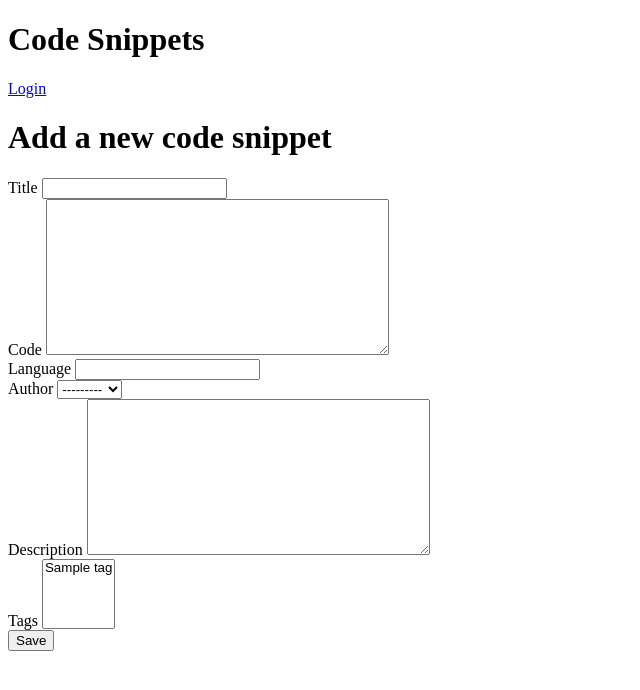
After one commit to Momentum-Team-8/django-duplex-team-wolverine, a Django app: page /snippets/new in a window 1280 px wide. The commit adds this page. Shown: the top 690 px of the page, without its empty margins (0-640 px from the left). Run offline with Django 3.2, Linux system fonts and the light colour scheme; tables that the repository leaves empty hold one stand-in row (values such as "Sample post").

Commit message:
added a form for the user to add their own snippets

```diff
--- /dev/null
+++ b/snippets/forms.py
@@ -0,0 +1,8 @@
+from django import forms
+from .models import Snippet
+
+
+class SnippetForm(forms.ModelForm):
+    class Meta:
+        model = Snippet
+        fields = ["title", "code", "language", "author", "description", "tags"]
--- /dev/null
+++ b/snippets/templates/snippets/add_snippet.html
@@ -0,0 +1,19 @@
+{% extends "base.html" %}
+
+{% block content %}
+<h1>Add a new code snippet</h1>
+<div class="form">
+  <form method="POST" class="">
+    {% csrf_token %}
+    {% for field in form %}
+    <div class="measure">
+      <label for="{{field.id_for_label}}" class="">{{ field.label}}</label>
+      {{ field }}
+    </div>
+    {% endfor %}
+    <div class="submit">
+      <button type="submit" class="">Save</button>
+    </div>
+  </form>
+</div>
+{% endblock content %}
--- a/snippets/templates/snippets/snippet_details.html
+++ b/snippets/templates/snippets/snippet_details.html
@@ -11,7 +11,7 @@
     </h2>
     <h3>{{ snippet.author }}</h3>
     <p class="code">{{ snippet.code }}</p>
-    <p>{{ snippet.language.name }}</p>
+    <p>{{ snippet.language }}</p>
     <p>{{ snippet.description }}</p>
 </div>
 
--- a/snippets/urls.py
+++ b/snippets/urls.py
@@ -7,4 +7,5 @@ urlpatterns = [
     path("list/", views.list_snippets, name='list_snippets'),
     path('accounts/', include('registration.backends.simple.urls')),
     path("snippets/<int:pk>", views.snippet_details, name="snippet_details"),
+    path("snippets/new", views.add_snippet, name="add_snippet"),
 ]
--- a/snippets/views.py
+++ b/snippets/views.py
@@ -2,6 +2,7 @@ from django.contrib.auth.decorators import login_required
 from django.shortcuts import render, redirect, get_object_or_404
 from .models import Snippet, Tags
 from django.utils import timezone
+from .forms import SnippetForm
 
 # Create your views here.
 
@@ -20,3 +21,15 @@ def list_snippets(request):
 def snippet_details(request, pk):
     snippet = get_object_or_404(Snippet, pk=pk)
     return render(request, "snippets/snippet_details.html", {"snippet": snippet})
+
+def add_snippet(request):
+    if request.method == "POST":
+        form = SnippetForm(data=request.POST)
+        if form.is_valid():
+            snippet = form.save(commit=False)
+            snippet.save()
+            return redirect("snippet_details", pk=snippet.pk)
+    else:
+        form = SnippetForm()
+
+    return render(request, "snippets/add_snippet.html", {"form": form})
```
Also changed, not shown: snippets/templates/snippets/list_snippets.html (+5 -4 lines).
